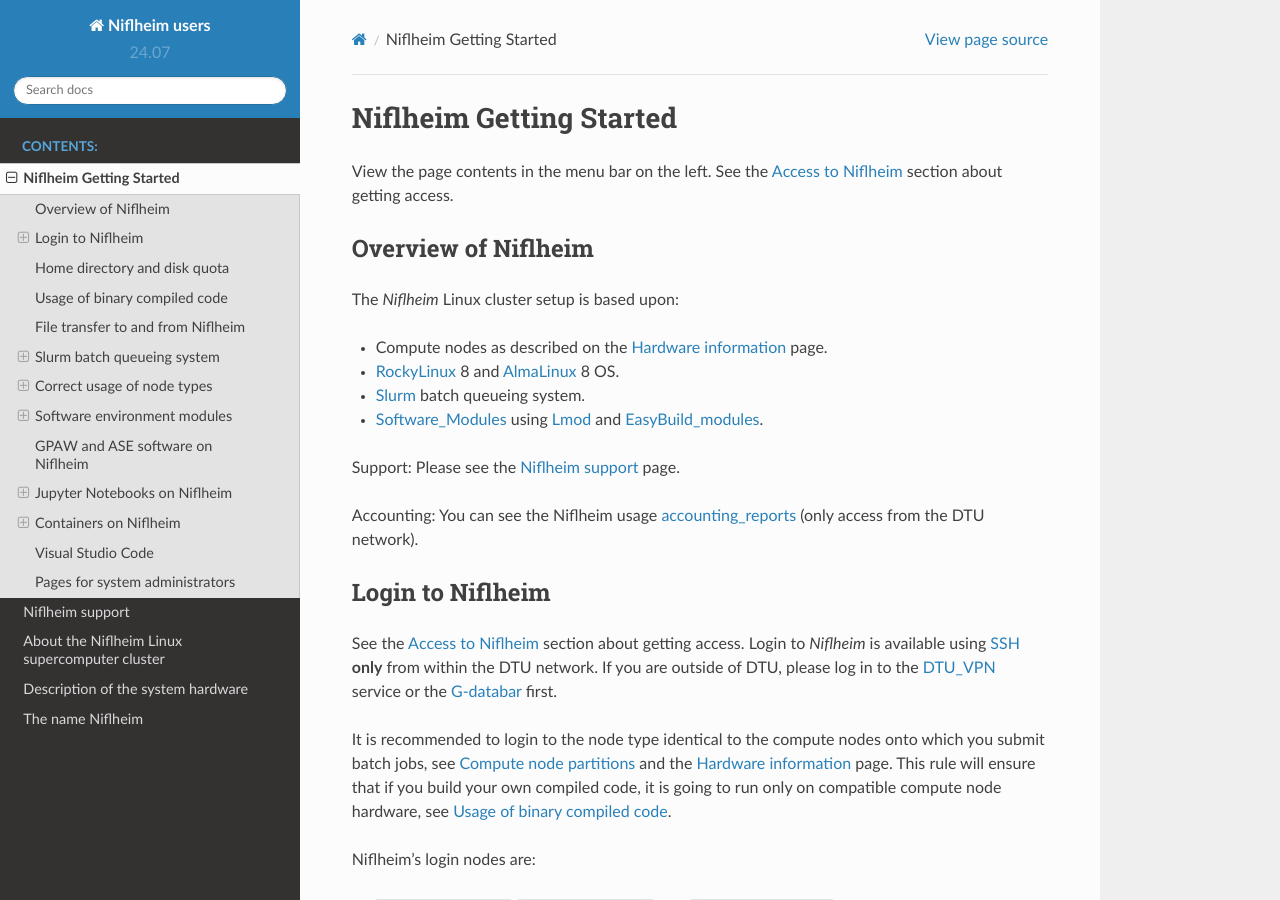
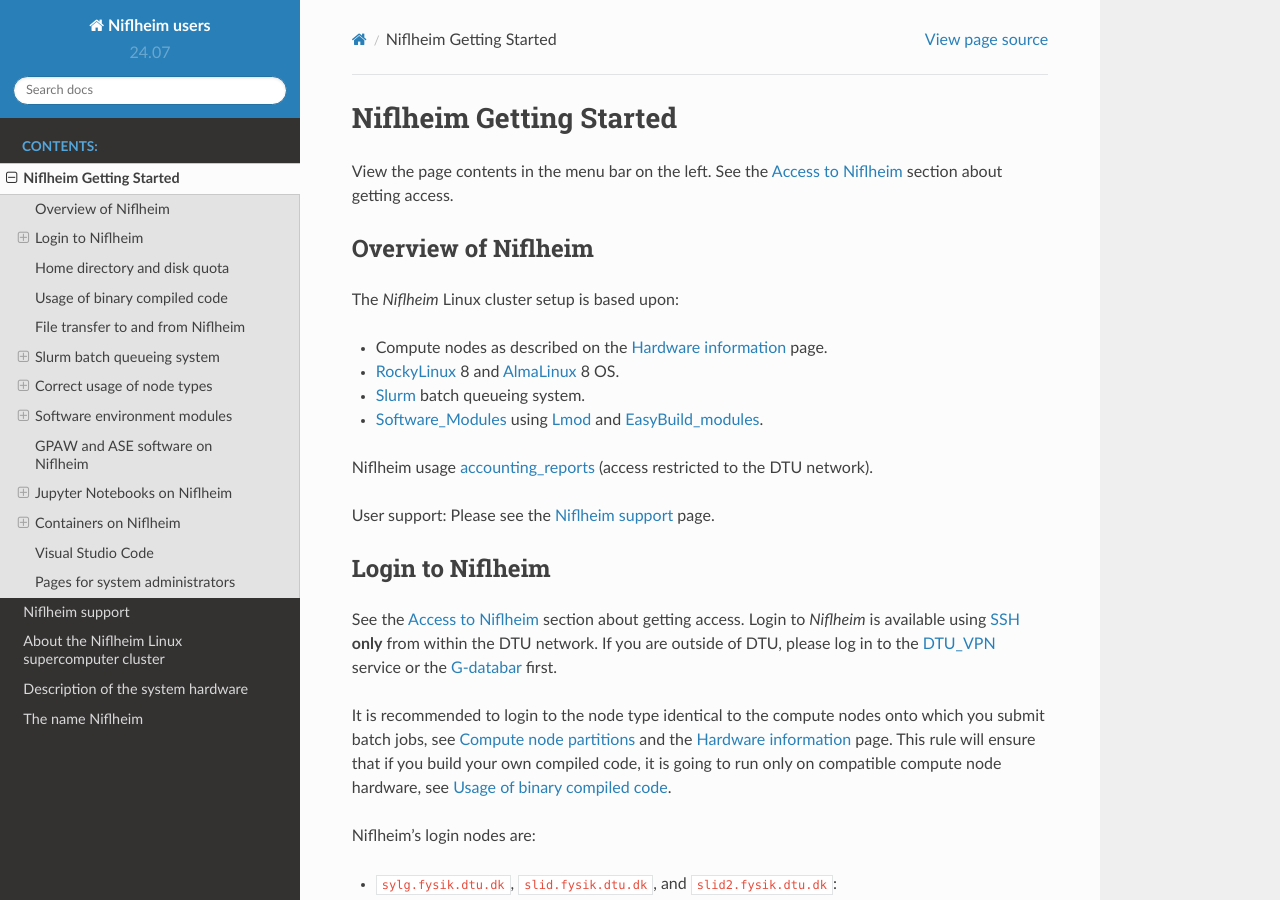
Before and after one commit to OleHolmNielsen/Niflheim_users, a Sphinx documentation site: the page built from docs/Niflheim_Getting_Started.rst, in a window 1280 px wide and 900 px high. Built offline with Sphinx 7.4.7 and the Read the Docs theme 2.0.0, drawn with Linux system fonts in a browser that asks for light colours.

Commit message:
Minor edit

```diff
--- a/docs/Niflheim_Getting_Started.rst
+++ b/docs/Niflheim_Getting_Started.rst
@@ -17,9 +17,9 @@
 * Slurm_ batch queueing system.
 * Software_Modules_ using Lmod_ and EasyBuild_modules_.
 
-Support: Please see the :ref:`Niflheim_support` page.
+Niflheim usage accounting_reports_ (access restricted to the DTU network).
 
-Accounting: You can see the Niflheim usage accounting_reports_ (only access from the DTU network).
+User support: Please see the :ref:`Niflheim_support` page.
 
 .. _CentOS: https://www.centos.org/
 .. _AlmaLinux: https://almalinux.org/
```
